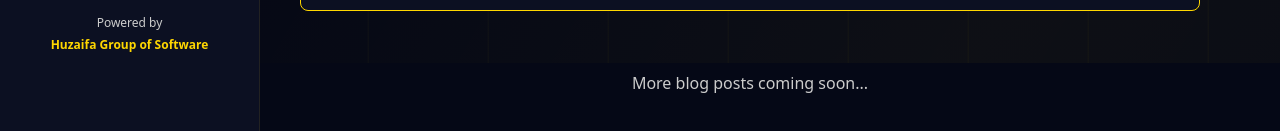
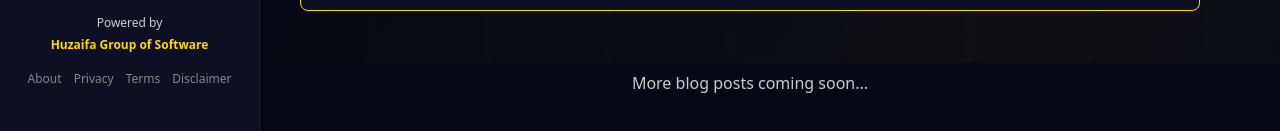
Before and after one commit to huzafahgs/huzaifa-tools, a React (Vite) app: page /blog in a window 1280 px wide. Shown: the part 737-868 px from the top of the page. Built offline with nearby package versions, Linux system fonts and the light colour scheme.

Commit message:
Add sitewide legal page links

```diff
--- a/src/App.css
+++ b/src/App.css
@@ -126,6 +126,26 @@ body::before {
   color: var(--theme-accent);
   font-weight: var(--font-weight-bold);
   margin-top: var(--space-1);
+}
+
+.legal-links {
+  display: flex;
+  flex-wrap: wrap;
+  justify-content: center;
+  gap: var(--space-2) var(--space-3);
+  margin-top: var(--space-4);
+}
+
+.legal-links a {
+  color: var(--color-text-subtle);
+  font-size: var(--text-xs);
+  text-decoration: none;
+}
+
+.legal-links a:hover,
+.legal-links a:focus-visible {
+  color: var(--theme-accent);
+  text-decoration: underline;
 }
 
 /* Mobile nav */
--- a/src/components/Layout.jsx
+++ b/src/components/Layout.jsx
@@ -11,6 +11,13 @@ const navItems = [
   { to: "/blog", label: "Blog", icon: "📰" },
   { to: "/pricing", label: "Pricing", icon: "💰" },
   { to: "/contact", label: "Contact", icon: "📞" },
+];
+
+const legalLinks = [
+  { to: "/about-us", label: "About" },
+  { to: "/privacy-policy", label: "Privacy" },
+  { to: "/terms-conditions", label: "Terms" },
+  { to: "/disclaimer", label: "Disclaimer" },
 ];
 
 function Layout({ children }) {
@@ -65,6 +72,13 @@ function Layout({ children }) {
         <div className="sidebar-footer">
           <p>Powered by</p>
           <p className="brand-line">Huzaifa Group of Software</p>
+          <nav className="legal-links" aria-label="Legal pages">
+            {legalLinks.map(({ to, label }) => (
+              <Link key={to} to={to} onClick={closeMenu}>
+                {label}
+              </Link>
+            ))}
+          </nav>
         </div>
       </aside>
 
```
